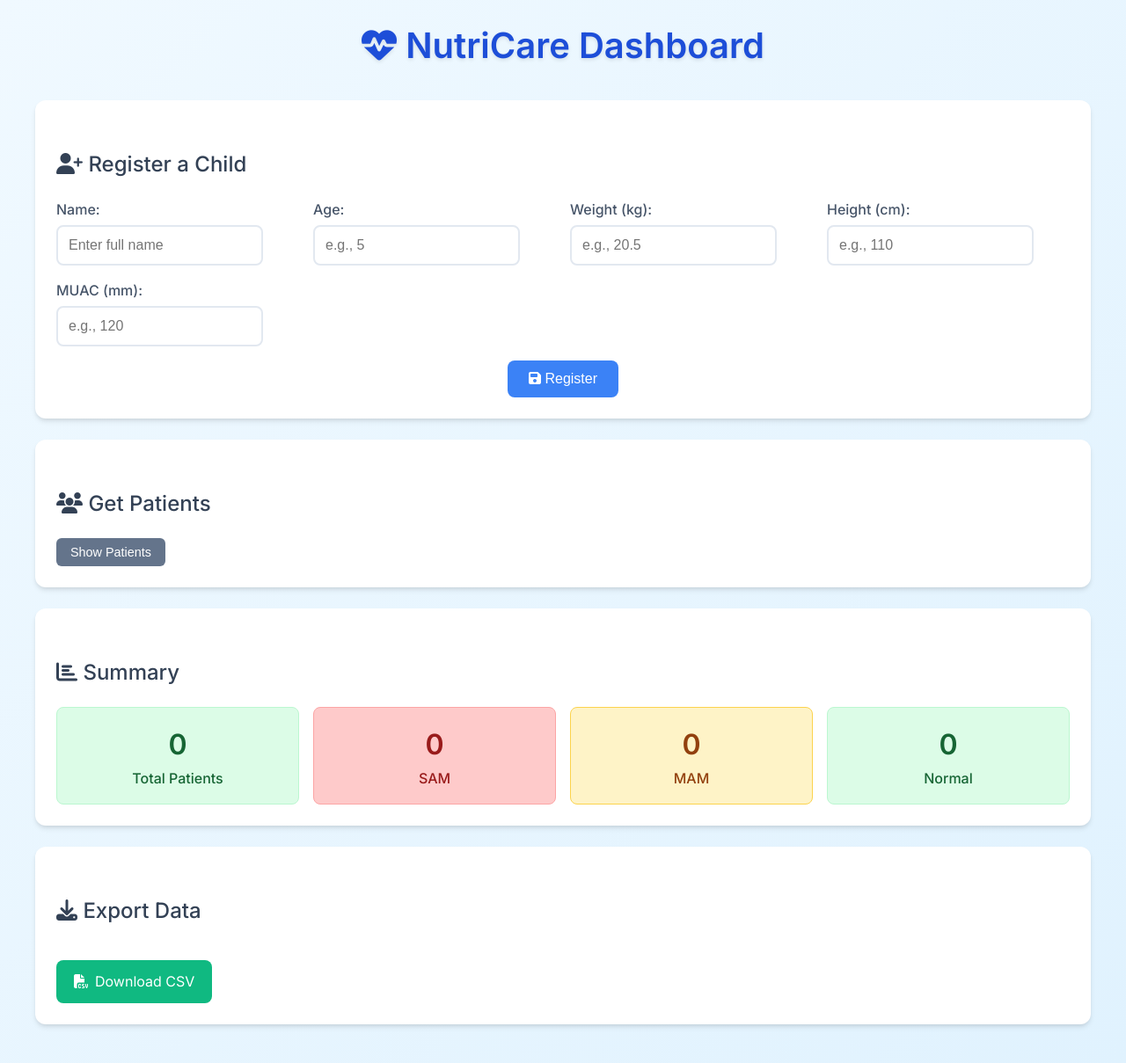
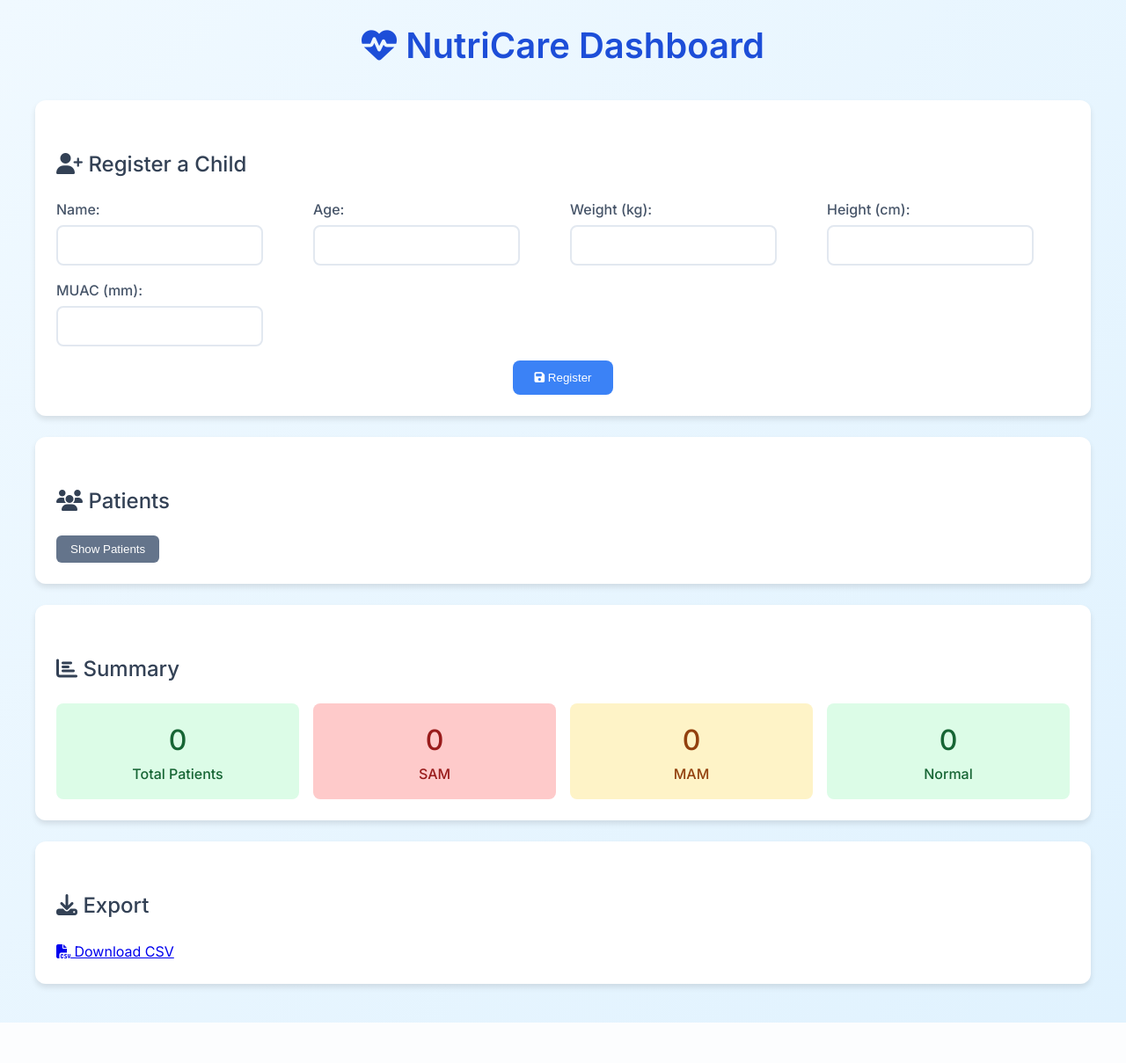
Before and after one commit to Pash-Data/Nutricare, a FastAPI app: page /dashboard in a window 1280 px wide. Shown: the whole page at 88% size. After the commit the page ends 1163 px from the top, so only its background shows below. Run offline with FastAPI, Linux system fonts and the light colour scheme.

Commit message:
Update dashboard.html

```diff
--- a/templates/dashboard.html
+++ b/templates/dashboard.html
@@ -4,141 +4,150 @@
     <meta charset="UTF-8">
     <meta name="viewport" content="width=device-width, initial-scale=1.0">
     <title>NutriCare Dashboard</title>
+
     <link href="https://fonts.googleapis.com/css2?family=Inter:wght@400;500;600&display=swap" rel="stylesheet">
     <link rel="stylesheet" href="https://cdnjs.cloudflare.com/ajax/libs/font-awesome/6.4.0/css/all.min.css">
+
     <style>
         * { margin: 0; padding: 0; box-sizing: border-box; }
         body { font-family: 'Inter', sans-serif; background: linear-gradient(135deg, #f0f9ff 0%, #e0f2fe 100%); color: #1e293b; line-height: 1.6; padding: 20px; min-height: 100vh; }
         .container { max-width: 1200px; margin: 0 auto; animation: fadeIn 0.5s ease-in; }
         @keyframes fadeIn { from { opacity: 0; transform: translateY(10px); } to { opacity: 1; transform: translateY(0); } }
-        h1 { text-align: center; color: #1d4ed8; margin-bottom: 30px; font-size: 2.5rem; font-weight: 600; text-shadow: 0 2px 4px rgba(0,0,0,0.1); }
+
+        h1 { text-align: center; color: #1d4ed8; margin-bottom: 30px; font-size: 2.5rem; font-weight: 600; }
         h2 { color: #334155; margin: 30px 0 20px; font-size: 1.5rem; font-weight: 500; }
-        .card { background: white; border-radius: 12px; padding: 24px; margin-bottom: 24px; box-shadow: 0 4px 6px -1px rgba(0,0,0,0.1), 0 2px 4px -1px rgba(0,0,0,0.06); transition: box-shadow 0.3s ease; }
-        .card:hover { box-shadow: 0 10px 15px -3px rgba(0,0,0,0.1); }
-        form { display: grid; grid-template-columns: repeat(auto-fit, minmax(250px, 1fr)); gap: 16px; }
+
+        .card { background: white; border-radius: 12px; padding: 24px; margin-bottom: 24px; box-shadow: 0 4px 6px rgba(0,0,0,0.1); }
+        form { display: grid; grid-template-columns: repeat(auto-fit, minmax(250px,1fr)); gap: 16px; }
+
         label { font-weight: 500; color: #475569; margin-bottom: 4px; display: block; }
-        input[type="text"], input[type="number"] { padding: 12px; border: 2px solid #e2e8f0; border-radius: 8px; font-size: 1rem; transition: border-color 0.2s; }
-        input:focus { outline: none; border-color: #3b82f6; box-shadow: 0 0 0 3px rgba(59,130,246,0.1); }
-        button { background: #3b82f6; color: white; padding: 12px 24px; border: none; border-radius: 8px; font-size: 1rem; font-weight: 500; cursor: pointer; transition: background 0.2s; grid-column: 1 / -1; justify-self: center; }
-        button:hover { background: #2563eb; }
-        #patients { display: none; margin-top: 16px; overflow-x: auto; }
-        table { width: 100%; border-collapse: collapse; background: white; border-radius: 8px; overflow: hidden; box-shadow: 0 2px 4px rgba(0,0,0,0.05); }
-        th, td { padding: 12px; text-align: left; border-bottom: 1px solid #f1f5f9; }
+        input[type="text"], input[type="number"] {
+            padding: 12px; border: 2px solid #e2e8f0; border-radius: 8px; font-size: 1rem;
+        }
+
+        button {
+            background: #3b82f6; color: white; padding: 12px 24px;
+            border: none; border-radius: 8px; cursor: pointer;
+            grid-column: 1 / -1; justify-self: center;
+        }
+
+        table { width: 100%; border-collapse: collapse; background: white; border-radius: 8px; overflow: hidden; }
+        th, td { padding: 12px; border-bottom: 1px solid #f1f5f9; }
         th { background: #f8fafc; font-weight: 600; color: #475569; }
-        tr:hover { background: #f8fafc; }
-        tr:nth-child(even) { background: #f8fafc; }
-        .summary-grid { display: grid; grid-template-columns: repeat(auto-fit, minmax(150px, 1fr)); gap: 16px; }
+
+        .summary-grid {
+            display: grid;
+            grid-template-columns: repeat(auto-fit, minmax(150px, 1fr));
+            gap: 16px;
+        }
         .stat-card { text-align: center; padding: 16px; border-radius: 8px; font-weight: 500; }
-        .stat-card.normal { background: #dcfce7; color: #166534; border: 1px solid #bbf7d0; }
-        .stat-card.mam { background: #fef3c7; color: #92400e; border: 1px solid #fcd34d; }
-        .stat-card.sam { background: #fecaca; color: #991b1b; border: 1px solid #fca5a5; }
-        .export-btn { display: inline-flex; align-items: center; gap: 8px; background: #10b981; color: white; padding: 12px 20px; border: none; border-radius: 8px; cursor: pointer; transition: background 0.2s; text-decoration: none; margin-top: 16px; }
-        .export-btn:hover { background: #059669; }
-        .toggle-btn { background: #64748b; color: white; padding: 8px 16px; border: none; border-radius: 6px; cursor: pointer; font-size: 0.9rem; }
-        .toggle-btn:hover { background: #475569; }
-        @media (max-width: 768px) { body { padding: 10px; } h1 { font-size: 2rem; } form { grid-template-columns: 1fr; } }
+        .normal { background: #dcfce7; color: #166534; }
+        .mam { background: #fef3c7; color: #92400e; }
+        .sam { background: #fecaca; color: #991b1b; }
+
+        #patients { display: none; }
+        .toggle-btn { background: #64748b; color: white; padding: 8px 16px; border: none; border-radius: 6px; cursor: pointer; }
     </style>
 </head>
+
 <body>
 <div class="container">
+
     <h1><i class="fas fa-heartbeat"></i> NutriCare Dashboard</h1>
 
+    <!-- Register child -->
     <div class="card">
         <h2><i class="fas fa-user-plus"></i> Register a Child</h2>
+
         <form action="/dashboard/add" method="post">
             <div>
-                    <label for="name">Name:</label>
-                    <input type="text" id="name" name="name" placeholder="Enter full name" required>
+                <label>Name:</label>
+                <input type="text" name="name" required>
             </div>
+
             <div>
-                    <label for="age">Age:</label>
-                    <input type="number" id="age" name="age" placeholder="e.g., 5" min="0" required>
+                <label>Age:</label>
+                <input type="number" name="age" required>
             </div>
+
             <div>
-                    <label for="weight_kg">Weight (kg):</label>
-                    <input type="number" id="weight_kg" name="weight_kg" step="0.1" placeholder="e.g., 20.5" required>
+                <label>Weight (kg):</label>
+                <input type="number" step="0.1" name="weight_kg" required>
             </div>
+
             <div>
-                    <label for="height_cm">Height (cm):</label>
-                    <input type="number" id="height_cm" name="height_cm" step="0.1" placeholder="e.g., 110" required>
+                <label>Height (cm):</label>
+                <input type="number" step="0.1" name="height_cm" required>
             </div>
+
             <div>
-                    <label for="muac_mm">MUAC (mm):</label>
-                    <input type="number" id="muac_mm" name="muac_mm" step="0.1" placeholder="e.g., 120" required>
+                <label>MUAC (mm):</label>
+                <input type="number" step="0.1" name="muac_mm" required>
             </div>
+
             <button type="submit"><i class="fas fa-save"></i> Register</button>
         </form>
     </div>
 
+
+    <!-- Patients -->
     <div class="card">
-            <h2><i class="fas fa-users"></i> Get Patients</h2>
+        <h2><i class="fas fa-users"></i> Patients</h2>
         <button class="toggle-btn" onclick="togglePatients()">Show Patients</button>
+
         <div id="patients">
-                {% if patients %}
             <table>
                 <thead>
                 <tr>
-                                <th>Name</th>
-                                <th>Age</th>
-                                <th>BMI</th>
-                                <th>Build</th>
-                                <th>Nutrition Status</th>
-                                <th>Recommendation</th>
+                    <th>Name</th><th>Age</th><th>BMI</th>
+                    <th>Build</th><th>Nutrition Status</th>
                 </tr>
                 </thead>
-                        <tbody>
-                            {% for p in patients %}
-                            <tr>
-                                <td>{{ p.name }}</td>
-                                <td>{{ p.age }}</td>
-                                <td>{{ p.bmi }}</td>
-                                <td>{{ p.build }}</td>
-                                <td class="{{ p.nutrition_status|lower }}">{{ p.nutrition_status }}</td>
-                                <td>{{ p.recommendation[:50] }}...</td>
-                            </tr>
-                            {% endfor %}
+                <tbody id="patientRows">
+                <!-- Filled by JavaScript -->
                 </tbody>
             </table>
-                {% else %}
-                    <p style="text-align: center; color: #94a3b8;">No patients registered yet. Add one above!</p>
-                {% endif %}
         </div>
     </div>
 
+
+    <!-- Summary -->
     <div class="card">
         <h2><i class="fas fa-chart-bar"></i> Summary</h2>
         <div class="summary-grid">
             <div class="stat-card normal">
-                    <div style="font-size: 2rem; font-weight: 600;">{{ summary.total }}</div>
+                <div id="total" style="font-size: 2rem;">0</div>
                 <div>Total Patients</div>
             </div>
             <div class="stat-card sam">
-                    <div style="font-size: 2rem; font-weight: 600;">{{ summary.sam }}</div>
+                <div id="sam" style="font-size: 2rem;">0</div>
                 <div>SAM</div>
             </div>
             <div class="stat-card mam">
-                    <div style="font-size: 2rem; font-weight: 600;">{{ summary.mam }}</div>
+                <div id="mam" style="font-size: 2rem;">0</div>
                 <div>MAM</div>
             </div>
             <div class="stat-card normal">
-                    <div style="font-size: 2rem; font-weight: 600;">{{ summary.normal }}</div>
+                <div id="normal" style="font-size: 2rem;">0</div>
                 <div>Normal</div>
             </div>
         </div>
     </div>
 
+    <!-- Export -->
     <div class="card">
-            <h2><i class="fas fa-download"></i> Export Data</h2>
+        <h2><i class="fas fa-download"></i> Export</h2>
         <a href="/export" class="export-btn"><i class="fas fa-file-csv"></i> Download CSV</a>
     </div>
+
 </div>
+
 <script>
 function togglePatients() {
-            const patientsDiv = document.getElementById('patients');
-            const btn = event.target;
-            patientsDiv.style.display = patientsDiv.style.display === 'none' ? 'block' : 'none';
-            btn.textContent = patientsDiv.style.display === 'none' ? 'Show Patients' : 'Hide Patients';
+    const p = document.getElementById("patients");
+    p.style.display = p.style.display === "none" ? "block" : "none";
 }
 </script>
+
 </body>
 </html>
```
Lines whose indentation alone changed are shown as unchanged.
